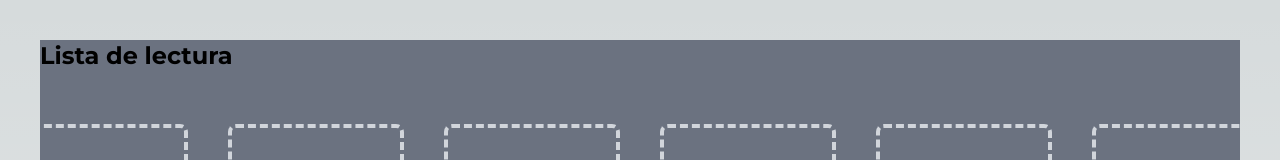
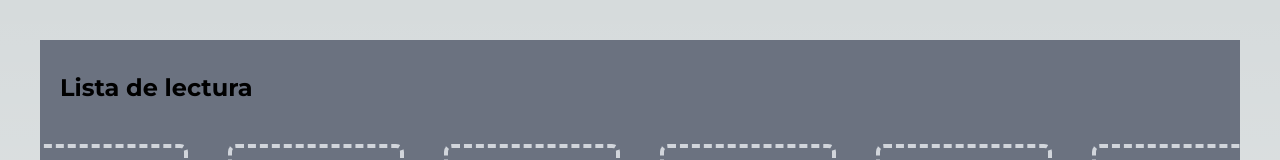
Before and after one commit to HectorMG02/tradingpro-test, a Next.js app: page / in a window 1280 px wide. Shown: the top 160 px of the page. Built offline with nearby package versions, Linux system fonts and the light colour scheme.

Commit message:
zustand v1 installed

```diff
--- a/app/ui/SavedBooksComponent/SavedBooksComponent.jsx
+++ b/app/ui/SavedBooksComponent/SavedBooksComponent.jsx
@@ -14,7 +14,7 @@ export default function SavedBooksComponent() {
 
     return (
         <div className="bg-gray-500">
-            <h2 className="text-2xl font-bold mb-3">Lista de lectura</h2>
+            <h2 className="text-2xl font-bold px-5 pt-8">Lista de lectura</h2>
             <div className="flex overflow-x-auto bg-scroll bg-gray-500 pb-10 gap-2 justify-center items-center">
                 {savedBooks.map((book, index) => (
                     <SavedBookCard
```
